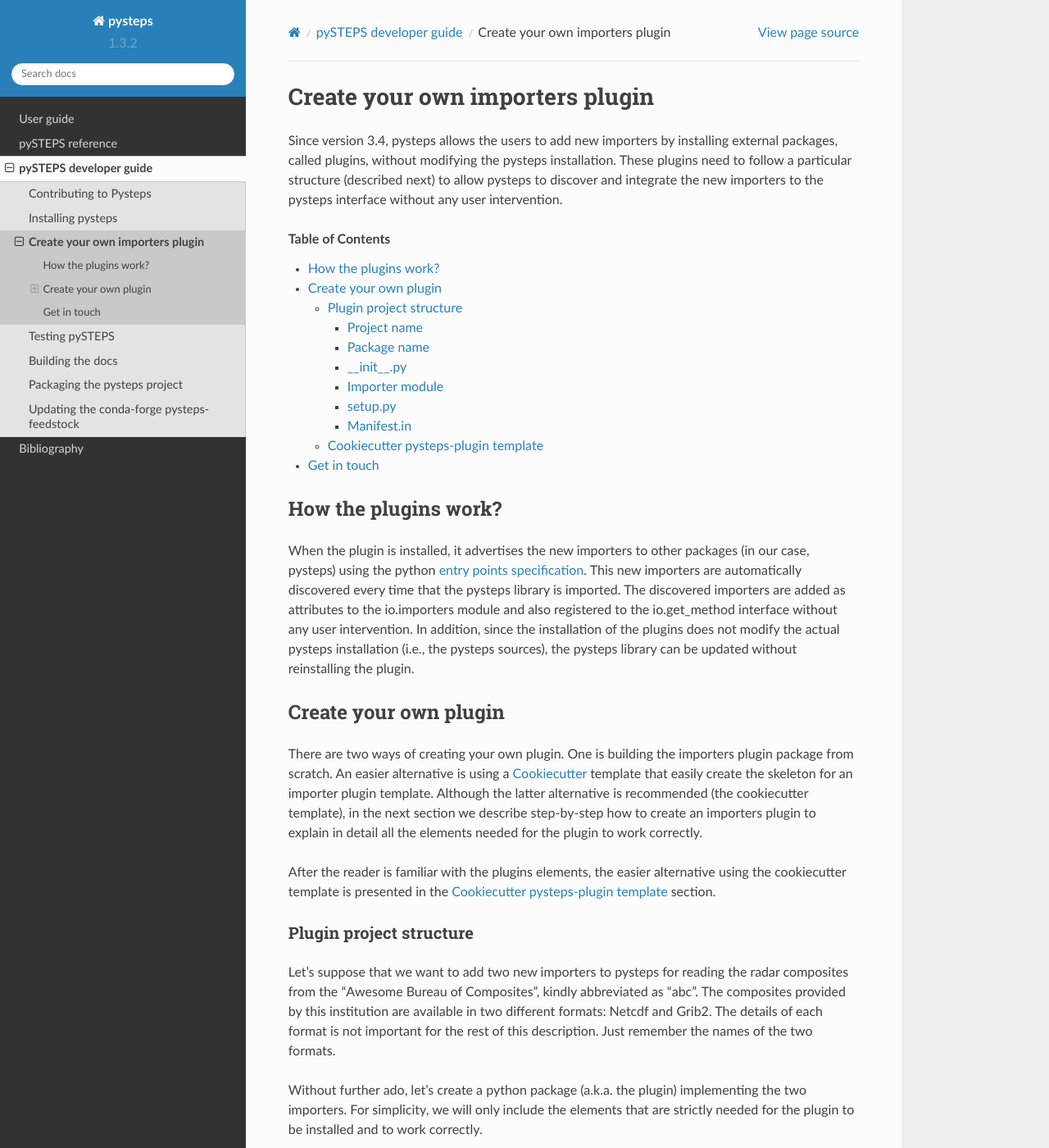
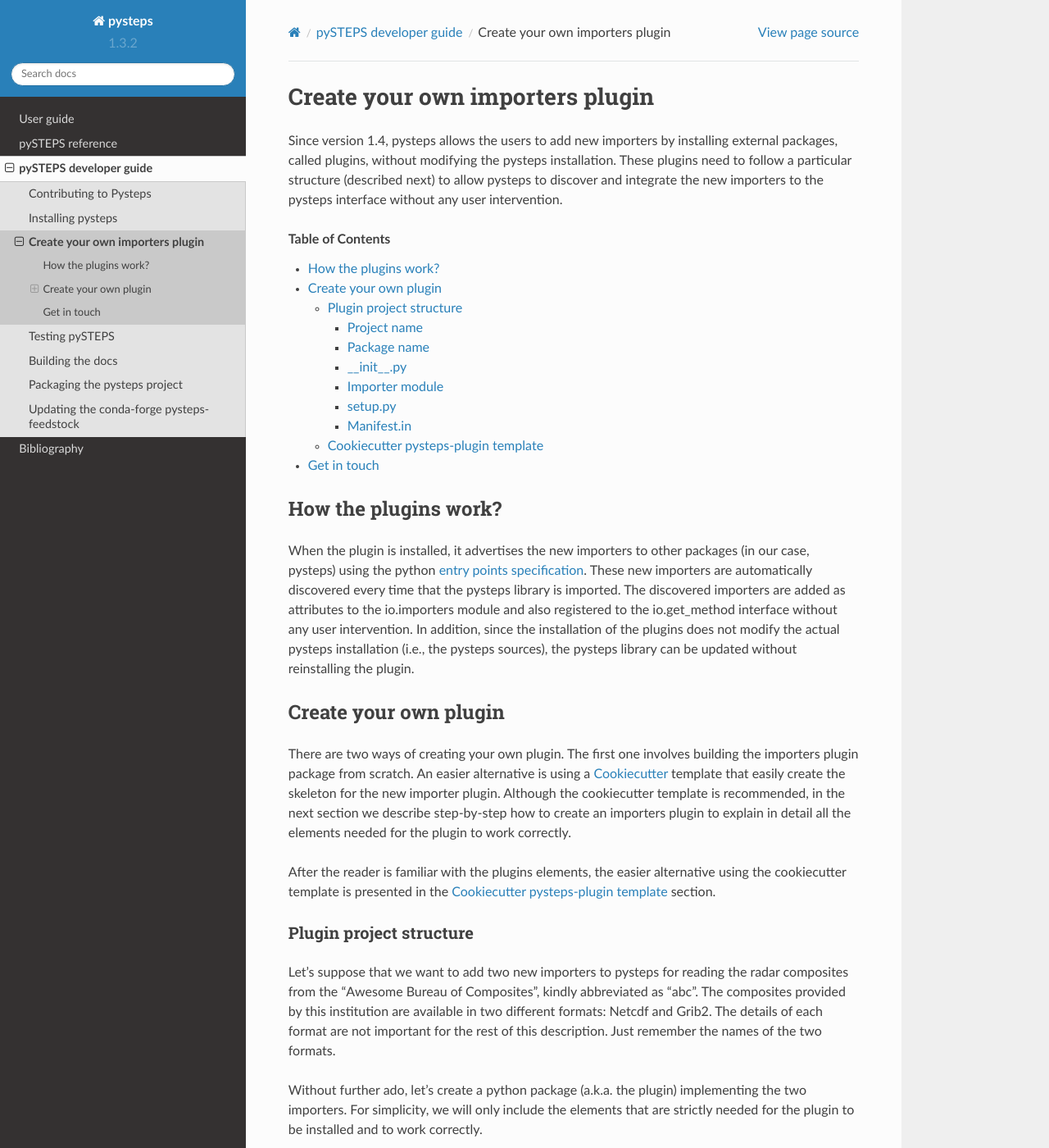
Before and after one commit to pySTEPS/pysteps, a Sphinx documentation site: the page built from doc/source/developer_guide/importers_plugins.rst, in a window 1280 px wide and 1400 px high. Shown: the whole window at 82% size. Built offline with Sphinx 7.4.7 and the Read the Docs theme 2.0.0, drawn with Linux system fonts in a browser that asks for light colours; pages that are not in the unit, such as notebooks, are missing from menus; some of the changed text lies outside the part shown.

Commit message:
Apply suggestions from code review
@aperezhortal this is truly amazing work! The documentation is excellent, I just corrected few typos and suggested few changes.

```diff
--- a/doc/source/developer_guide/importers_plugins.rst
+++ b/doc/source/developer_guide/importers_plugins.rst
@@ -1,10 +1,10 @@
-.. _importers-plugins:
+.. _importer-plugins:
 
 ================================
 Create your own importers plugin
 ================================
 
-Since version 3.4, pysteps allows the users to add new importers by installing external
+Since version 1.4, pysteps allows the users to add new importers by installing external
 packages, called plugins, without modifying the pysteps installation.
 These plugins need to follow a particular structure (described next) to allow pysteps
 to discover and integrate the new importers to the pysteps interface without any user
@@ -19,7 +19,7 @@
 
 When the plugin is installed, it advertises the new importers to other packages (in our
 case, pysteps) using the python `entry points specification`_.
-This new importers are automatically discovered every time that the pysteps library is
+These new importers are automatically discovered every time that the pysteps library is
 imported. The discovered importers are added as attributes to the io.importers module
 and also registered to the io.get_method interface without any user intervention.
 In addition, since the installation of the plugins does not modify the actual pysteps
@@ -33,10 +33,10 @@
 ======================
 
 There are two ways of creating your own plugin.
-One is building the importers plugin package from scratch.
+The first one involves building the importers plugin package from scratch.
 An easier alternative is using a `Cookiecutter`_ template that easily create the skeleton
-for an importer plugin template.
-Although the latter alternative is recommended (the cookiecutter template),
+for the new importer plugin.
+Although the cookiecutter template is recommended,
 in the next section we describe step-by-step how to create an importers plugin to
 explain in detail all the elements needed for the plugin to work correctly.
 
@@ -52,7 +52,7 @@
 Let's suppose that we want to add two new importers to pysteps for reading the radar
 composites from the "Awesome Bureau of Composites", kindly abbreviated as "abc".
 The composites provided by this institution are available in two different
-formats: Netcdf and Grib2. The details of each format is not important for the rest of
+formats: Netcdf and Grib2. The details of each format are not important for the rest of
 this description. Just remember the names of the two formats.
 
 Without further ado, let's create a python package  (a.k.a. the plugin) implementing the
@@ -117,7 +117,7 @@
         └───── importer_abc_xyz.py  (importer module)
 
 Inside the package folder (*pysteps_importer_abc*), we place the python module
-(or modules) containing the importers' implementation.
+(or modules) containing the actual implementation of our new importers.
 Below, there is an example of an importer module that implements the skeleton of two
 different importers (the "grib" and "netcdf" importer that we are using as an example):
 
--- a/doc/source/developer_guide/setup.py
+++ b/doc/source/developer_guide/setup.py
@@ -13,7 +13,7 @@
 # projects. See more at: https://setuptools.readthedocs.io/en/latest/
 from setuptools import setup, find_packages
 
-# The long description is used to explain to the users how the package is install and
+# The long description is used to explain to the users how the package is installed and
 # how it is used. Typically, a python package includes this long description in a
 # separate README file.
 # The following lines use the contents of the readme file as long
```
Also changed, not shown: other parts of doc/source/developer_guide/importers_plugins.rst (+2 -2 lines), doc/source/developer_guide/importers_module_example.py (+5 -4 lines).
